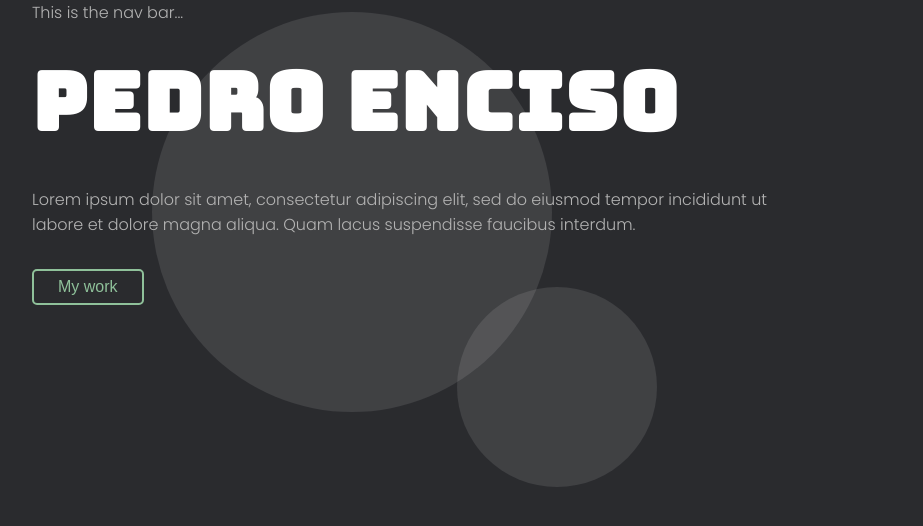
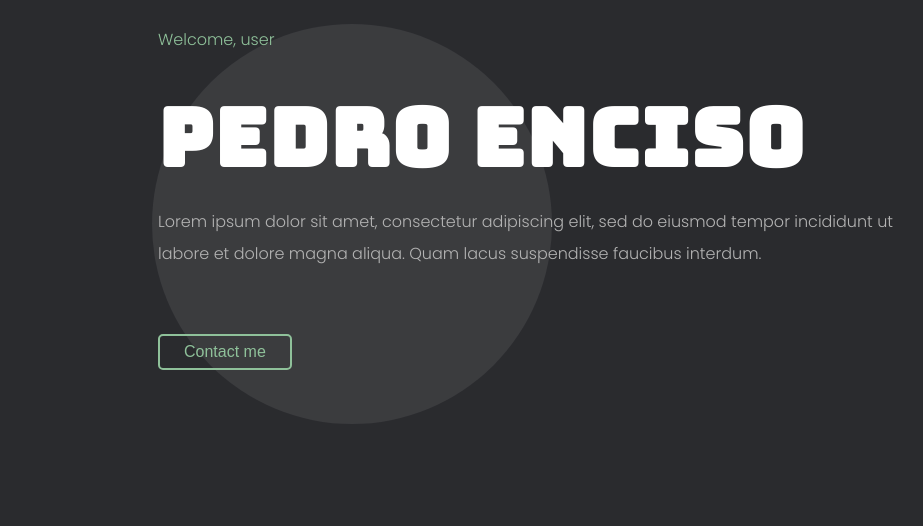
Before and after one commit to PedroEnciso/pedro_enciso, a plain HTML site: page index.html in a window 1280 px wide. Shown: the whole page, without its empty margins (32-955 px from the left). Drawn offline with Linux system fonts and the light colour scheme.

Commit message:
hero styles

```diff
--- a/index.html
+++ b/index.html
@@ -17,19 +17,42 @@
   <body>
     <header class="section_container">
       <nav>
-        <p>This is the nav bar...</p>
+        <p>Welcome, user</p>
       </nav>
     </header>
 
     <main>
-      <section class="section_container hero_background hero_section">
+      <section class="section_container hero_section">
         <h1>Pedro Enciso</h1>
         <p>
           Lorem ipsum dolor sit amet, consectetur adipiscing elit, sed do
           eiusmod tempor incididunt ut labore et dolore magna aliqua. Quam lacus
           suspendisse faucibus interdum.
         </p>
-        <button class="btn">My work</button>
+        <button class="btn">Contact me</button>
+      </section>
+
+      <section class="section_container projects_section">
+        <hr />
+        <h2>My work</h2>
+        <div id="projects">
+          <div class="project">
+            <img src="./images/vfa_image.png" alt="project image" />
+            <div>
+              <h3>Vue Football API</h3>
+              <p>
+                Lorem ipsum dolor sit amet, consectetur adipiscing elit, sed do
+                eiusmod tempor incididunt ut labore et dolore magna aliqua. Amet
+                luctus venenatis lectus magna fringilla urna. Vestibulum rhoncus
+                est pellentesque elit ullamcorper dignissim cras tincidunt.
+              </p>
+              <div class="buttons">
+                <button class="btn">View site</button>
+                <button class="btn_secondary">View code</button>
+              </div>
+            </div>
+          </div>
+        </div>
       </section>
     </main>
   </body>
--- a/styles/styles.scss
+++ b/styles/styles.scss
@@ -15,15 +15,19 @@ $font-text: "Poppins", sans-serif;
 }
 
 body {
+  overflow: hidden;
   background-color: $background-dark;
   color: $text-grey;
   font-family: $font-text;
+  position: relative;
+  overflow: hidden;
 }
 
 h1 {
   font-family: $font-header;
   letter-spacing: 0.12rem;
   font-size: 5rem;
+  line-height: 4.35rem;
 }
 
 h1,
@@ -40,6 +44,8 @@ h2 {
 p {
   max-width: 75ch;
   font-weight: 300;
+  font-size: 1rem;
+  line-height: 2rem;
 }
 
 // module styles
@@ -62,50 +68,46 @@ p {
 
 .section_container {
   width: 90%;
+  max-width: 900px;
   margin: 0 auto;
 }
 
 ///// Nav styles /////
+nav {
+  margin-top: 1.5rem;
+
+  p {
+    color: $accent;
+  }
+}
 
 ///// header styles /////
-.hero_background::before {
+.hero_section::before {
   content: "";
   width: 400px;
   height: 400px;
   border-radius: 50%;
-  background-color: rgba(255, 255, 255, 0.1);
+  background-color: rgba(255, 255, 255, 0.08);
   position: absolute;
-  top: 1.5vh;
+  top: 0;
   left: 30%;
   transform: translateX(-50%);
   z-index: -1;
 }
 
-.hero_background::after {
-  content: "";
-  width: 200px;
-  height: 200px;
-  border-radius: 50%;
-  background-color: rgba(255, 255, 255, 0.1);
-  position: absolute;
-  top: calc(1.5vh + 275px);
-  left: calc(30% + 205px);
-  transform: translateX(-50%);
-  z-index: -1;
-}
-
 .hero_section {
-  margin-top: 1.5rem;
-
-  h1 {
-    margin: 0 auto;
-  }
+  margin-top: 3rem;
+  height: 70vh;
 
   p {
     margin-top: 2rem;
   }
 
   button {
-    margin-top: 2rem;
+    margin-top: 4rem;
   }
 }
+
+.projects_section {
+  display: none;
+}
```
Also changed, not shown: images/vfa_image.png (added), styles/styles.css, 3 other files.
